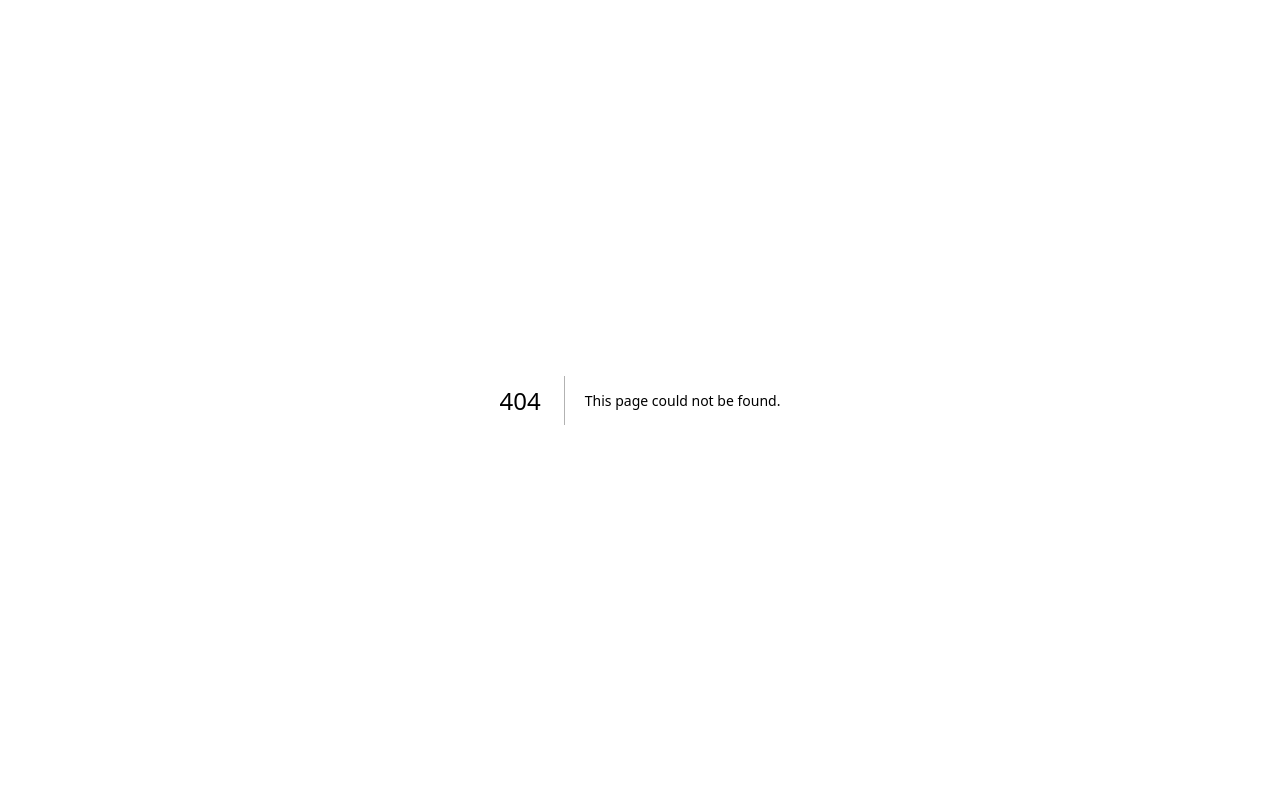
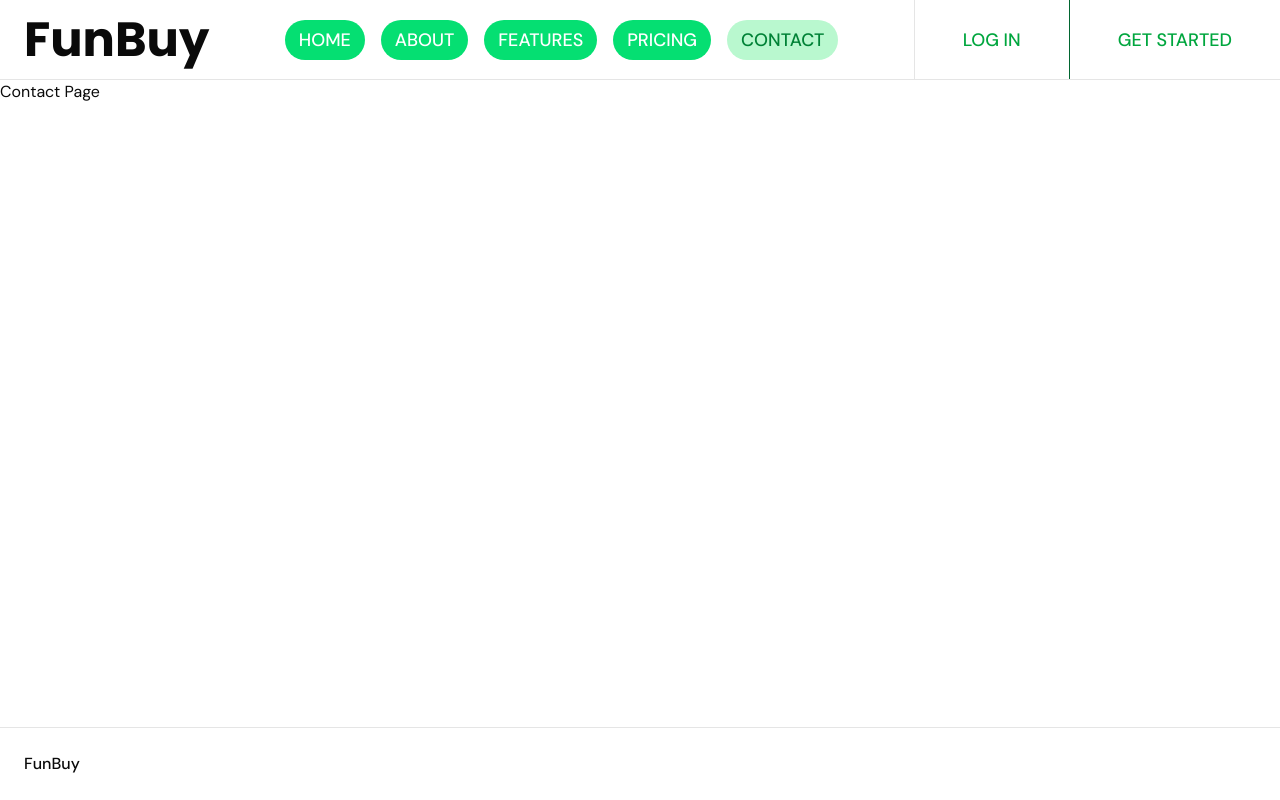
Before and after one commit to Bishopukpai/multivendor-store, a Next.js app: page /contact in a window 1280 px wide. Before the commit this address had no page. Built offline with nearby package versions, Linux system fonts and the light colour scheme.

Commit message:
03: home layout setup

```diff
--- /dev/null
+++ b/src/app/(home)/about/page.tsx
@@ -0,0 +1,9 @@
+const About = () => {
+    return(
+        <div>
+            About Page
+        </div>
+    )
+}
+
+export default About
--- /dev/null
+++ b/src/app/(home)/contact/page.tsx
@@ -0,0 +1,9 @@
+const Contact = () => {
+    return(
+        <div>
+            Contact Page
+        </div>
+    )
+}
+
+export default Contact;
--- /dev/null
+++ b/src/app/(home)/features/page.tsx
@@ -0,0 +1,9 @@
+const Features = () => {
+    return(
+        <div>
+            Features Page
+        </div>
+    )
+}
+
+export default Features;
--- /dev/null
+++ b/src/app/(home)/footer.tsx
@@ -0,0 +1,9 @@
+export const Footer = () => {
+    return (
+        <footer className="flex border-t justify-between font-medium p-6">
+            <div className="flex items-center gap-2">
+                <p>FunBuy</p>
+            </div>
+        </footer>
+    )
+}
--- /dev/null
+++ b/src/app/(home)/layout.tsx
@@ -0,0 +1,19 @@
+import { Footer } from "./footer";
+import { Navbar } from "./navbar";
+
+interface Props {
+    children: React.ReactNode;
+}
+const Layout = ({ children }: Props) => {
+    return(
+        <div className="flex flex-col min-h-screen">
+            <Navbar />
+            <div className="flex-1">
+              {children}
+            </div>
+            <Footer />
+        </div>
+    )
+}
+
+export default Layout
--- /dev/null
+++ b/src/app/(home)/navbar-sidebar.tsx
@@ -0,0 +1,55 @@
+import { Sheet, SheetContent, SheetHeader, SheetTitle } from "@/components/ui/sheet";
+import { ScrollArea } from "@/components/ui/scroll-area";
+import Link from "next/link";
+
+//Interface for individual sidebar items
+interface NavbarItem {
+    href: string;
+    children: React.ReactNode;
+}
+
+//interface for sidebar nav
+interface Props {
+    items: NavbarItem[];
+    open: boolean;
+    onOpenChange: (open: boolean) => void;
+}
+
+export const NavbarSidebar = ({
+    items,
+    open,
+    onOpenChange,
+}: Props) => {
+    return(
+        <Sheet open={open} onOpenChange={onOpenChange}>
+            <SheetContent side="left" className="p-0 transition-none">
+                <SheetHeader className="p-4 border-b">
+                    <div className="flex items-center">
+                        <SheetTitle>MENU</SheetTitle>
+                    </div>
+                </SheetHeader>
+                <ScrollArea className="flex flex-col overflow-y-auto h-full pb-2">
+
+                    {/** Navbar items */}
+                    {items.map((item)=> (
+                        <Link key={item.href} href={item.href} className="w-full text-green-600 text-left p-4 hover:bg-green-500 hover:text-white flex items-center text-base font-medium" onClick={() =>onOpenChange(false)}>
+                            {item.children}
+                        </Link>
+                    ))}
+
+                    {/** Sign-in and Register buttons */}
+
+                    <div className="border-t">
+                        <Link href="/sign-in" className="w-full text-green-600 text-left p-4 hover:bg-green-500 hover:text-white flex items-center text-base font-medium" onClick={() =>onOpenChange(false)}>
+                            LOG IN
+                        </Link>
+
+                        <Link href="/sign-up" className="w-full text-green-600 text-left p-4 hover:bg-green-500 hover:text-white flex items-center text-base font-medium" onClick={() =>onOpenChange(false)}>
+                            START NOW
+                        </Link>
+                    </div>
+                </ScrollArea>
+            </SheetContent>
+        </Sheet>
+    )
+};
--- /dev/null
+++ b/src/app/(home)/navbar.tsx
@@ -0,0 +1,90 @@
+"use client"
+
+import { Poppins } from "next/font/google";
+import Link from "next/link";
+
+import { cn } from "@/lib/utils";
+import { Button } from "@/components/ui/button";
+import { usePathname } from "next/navigation";
+import { NavbarSidebar } from "./navbar-sidebar";
+import { useState } from "react";
+import { MenuIcon } from "lucide-react";
+
+const poppins = Poppins({
+    subsets: ["latin"],
+    weight: ["700"],
+});
+
+interface NavbarItemProps {
+    href: string;
+    children: React.ReactNode;
+    //will give the navbar's tab a different color for an active page
+    isActive?: boolean;
+}
+const NavbarItem = ({
+    href,
+    children,
+    isActive
+}: NavbarItemProps) => {
+    return(
+        <Button asChild variant="elevated" className={cn("bg-green-400 text-white hover:bg-green-200 hover:text-green-500 rounded-full px-3.5 text-lg", isActive && "bg-green-200 text-green-700")}>
+            <Link href={href}>
+                {children}
+            </Link>
+        </Button>
+    )
+}
+
+const navbarItems = [
+    { href: "/", children: "HOME"},
+    { href: "/about", children: "ABOUT"},
+    { href: "/features", children: "FEATURES"},
+    { href: "/pricing", children: "PRICING"},
+    { href: "/contact", children: "CONTACT"},
+]
+
+export const Navbar = () => {
+    const pathname = usePathname()
+
+    {/** State for opening and closing the sidebar component */}
+    const [isSidebarOpen, setIsSidebarOpen] = useState(false)
+    return (
+        <nav className="h-20 flex border-b justify-between font-medium bg-white">
+
+            <Link href="/" className="pl-6 flex items-center">
+                <span className={cn("text-5xl font-semibold", poppins.className)}>FunBuy</span>
+            </Link>
+
+            {/** This line below renders the side bar component with all the items in the nav bar */}
+            <NavbarSidebar items={navbarItems} open={isSidebarOpen} onOpenChange={setIsSidebarOpen}/>
+
+            <div className="items-center gap-4 hidden lg:flex">
+                    {navbarItems.map((item) => (
+                        <NavbarItem key={item.href} href={item.href} isActive={pathname === item.href}>
+                            {item.children}
+                        </NavbarItem>
+                    ))}
+            </div>
+
+            {/** Home login and Register button */}
+            <div className="hidden lg:flex">
+                <Button asChild variant="secondary" className="border-l text-green-600 border-t-0 border-b-0 border-r-0 px-12 h-full rounded-none bg-white hover:bg-green-600 hover:text-white text-lg">
+                    <Link href="/sign-in">
+                        LOG IN
+                    </Link>
+                </Button>
+                <Button asChild className="border-l border-l-green-800 text-green-600 border-t-0 border-b-0 border-r-0 px-12 h-full rounded-none bg-white hover:bg-green-600 hover:text-white text-lg">
+                    <Link href="/sign-up">
+                       GET STARTED
+                    </Link>
+                </Button>
+            </div>
+
+            <div className="flex lg:hidden items-center justify-center">
+                <Button variant="ghost" className="size-12 border-transparent bg-white" onClick={() => setIsSidebarOpen(true)}>
+                    <MenuIcon />
+                </Button>
+            </div>
+        </nav>
+    );
+};
--- /dev/null
+++ b/src/app/(home)/pricing/page.tsx
@@ -0,0 +1,9 @@
+const Pricing = () => {
+    return(
+        <div>
+            Pricing Page
+        </div>
+    )
+}
+
+export default Pricing;
```
Also changed, not shown: src/app/(home)/page.tsx (renamed from src/app/page.tsx).
